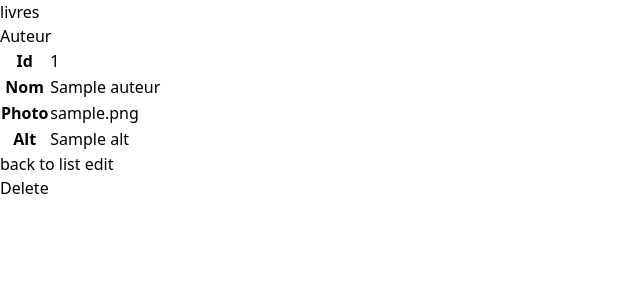
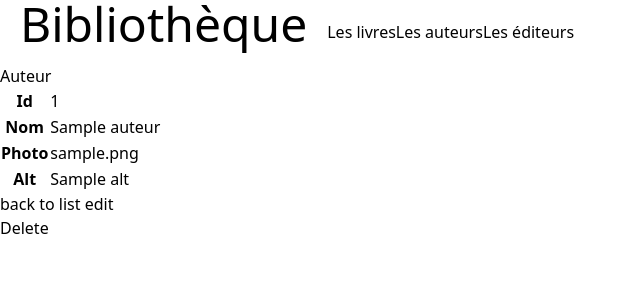
Before and after one commit to G-Clara/biblio_symfony, a Symfony app: template templates/auteur/show.html.twig in a window 1280 px wide. Shown: the top 300 px of the page, without its empty margins (0-640 px from the left). Run offline with Twig, Linux system fonts and the light colour scheme; the template is opened without the code that fills it: most values are stand-ins (such as "Sample title", 1, 10 or a date in 2020); some libraries are stand-ins or nearby versions.

Commit message:
début mep

```diff
--- a/templates/base.html.twig
+++ b/templates/base.html.twig
@@ -13,8 +13,17 @@
         {% block javascripts %}
             {{ encore_entry_script_tags('app') }}
         {% endblock %}
-        <nav>
-            <a href="{{ path('app_livre_index') }}">livres</a>
+
+        <nav class="flex flex-row ">
+            <h1 class="ml-5">
+                <a href="{{ path('home') }}" class="text-3xl font-title md:text-5xl">Bibliothèque</a>
+            </h1>
+            <div class="flex justify-center mx-5 my-5">
+                <a href="{{ path('app_livre_index') }}">Les livres</a>
+                <a href="{{ path('app_auteur_index') }}">Les auteurs</a>
+                <a href="{{ path('app_editeur_index') }}">Les éditeurs</a>
+            </div>
+
             {# <a href="{{ path('apropos') }}">A Propos</a> #}
             {# <a href="{{ path('nombre', {id:1}) }}">Nombre 1</a> #}
         </nav>
--- a/templates/home.html.twig
+++ b/templates/home.html.twig
@@ -1,4 +1,6 @@
 {% extends 'base.html.twig' %}
 {% block body %}
-    <h1>{{ titre }}</h1>
+        <div class=" flex justify-center my-2 py-5 bg-[#F9dcc4]">
+            <h2 class=" text-4xl md:text-6xl">Bienvenu sur votre bibliothèque</h2>
+        </div>
 {% endblock %}
```
